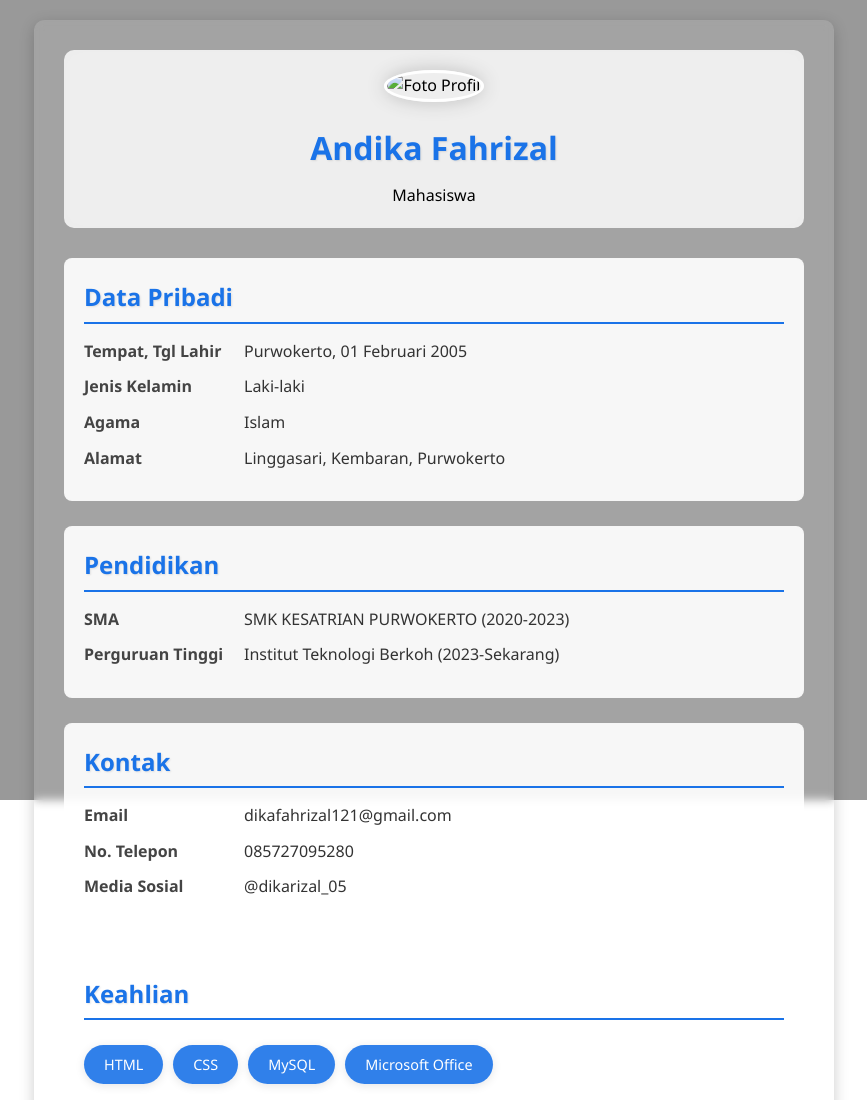
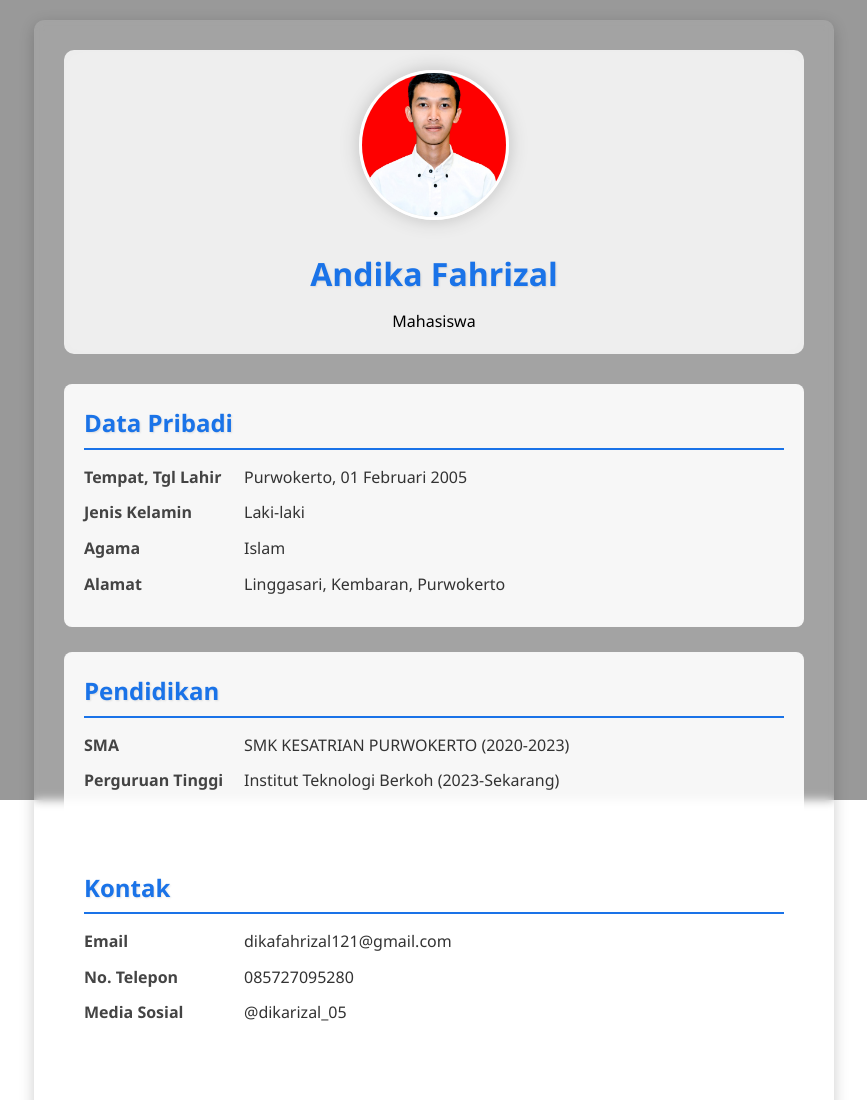
Before and after one commit to dikadik22/Biodata, a plain HTML site: page index.html in a window 1280 px wide. Shown: the top 1100 px of the page, without its empty margins (206-1073 px from the left). Drawn offline with Linux system fonts and the light colour scheme.

Commit message:
index.html

```diff
--- a/index.html
+++ b/index.html
@@ -9,7 +9,7 @@
 <body>
     <div class="container">
         <div class="profile-header">
-            <img src="WhatsApp Image 2024-04-22 at 13.36.53_86dd2ff5.jpg" alt="Foto Profil" class="profile-image" id="profileImage">
+            <img src="IMG-20240820-WA0060.jpg" alt="Foto Profil" class="profile-image" id="profileImage">
             <h1 id="fullName">Andika fahrizal</h1>
             <p id="occupation">Mahasiswa</p>
         </div>
```
